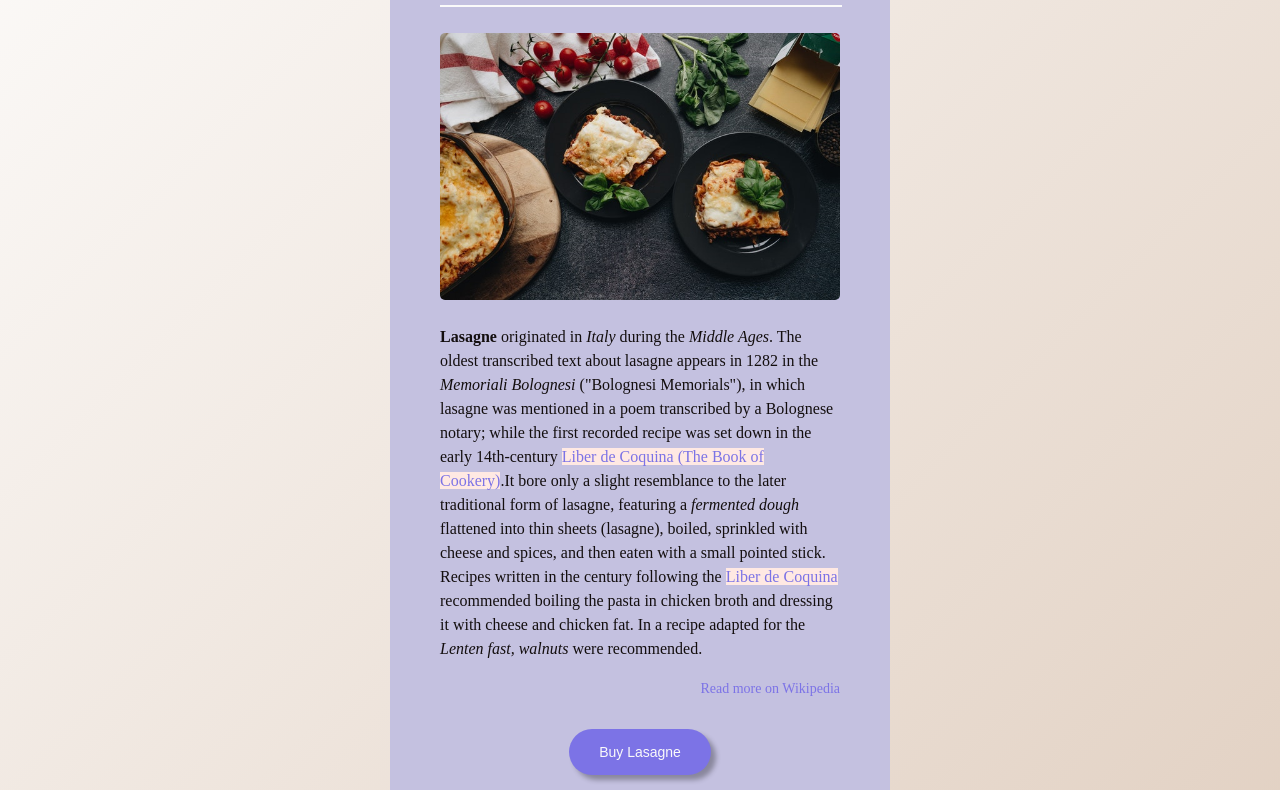
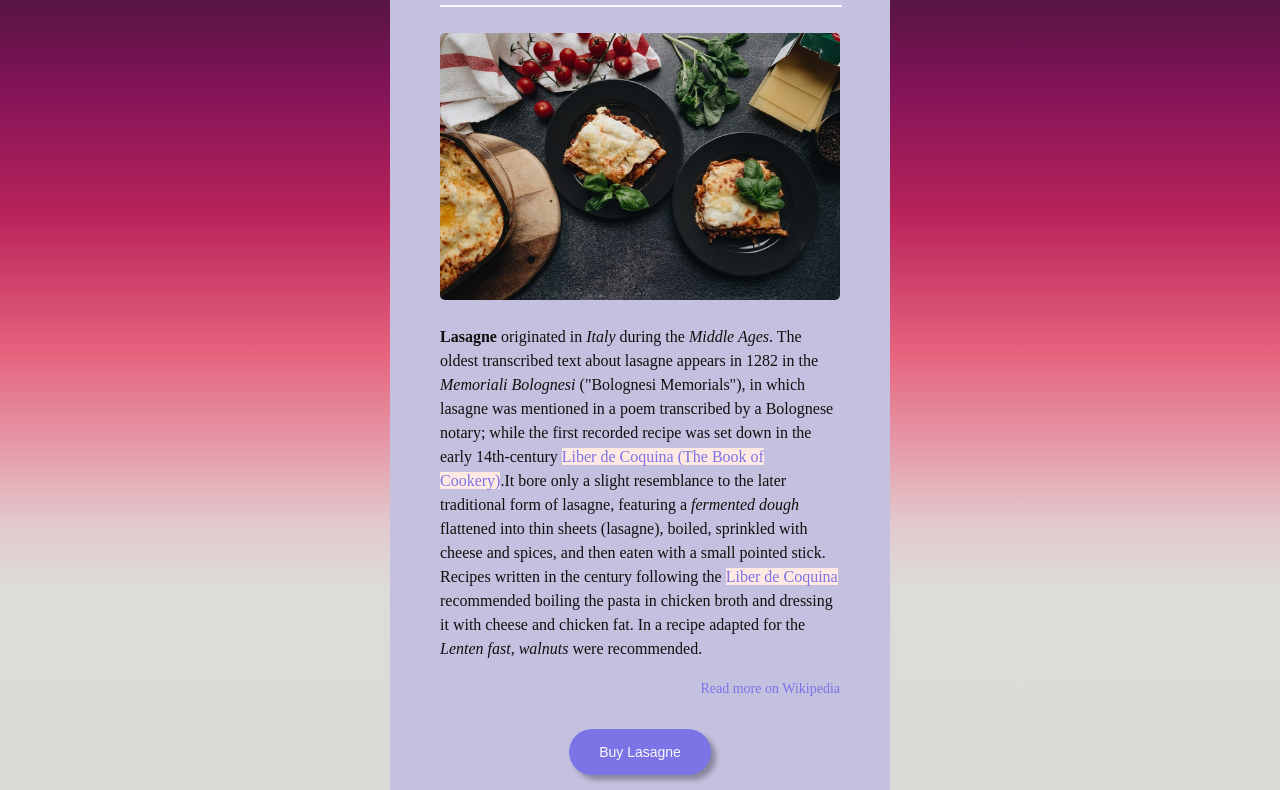
Before and after one commit to codingmemories/vanilla-recipe-app, a plain HTML site: page index.html in a window 1280 px wide. Shown: the part 227-1017 px from the top of the page. Drawn offline with Linux system fonts and the light colour scheme.

Commit message:
Update style.css

```diff
--- a/src/style.css
+++ b/src/style.css
@@ -2,7 +2,7 @@ body {
   margin: 0px;
   padding: 0px;
   box-sizing: border-box;
-  background: linear-gradient(135deg, #fdfcfb 0%, #e2d1c3 100%);
+  background: linear-gradient(to top, #dbdcd7 0%, #dddcd7 24%, #e2c9cc 30%, #e7627d 46%, #b8235a 59%, #801357 71%, #3d1635 84%, #1c1a27 100%);
 }
 .wrapper {
   max-width: 500px;
```
